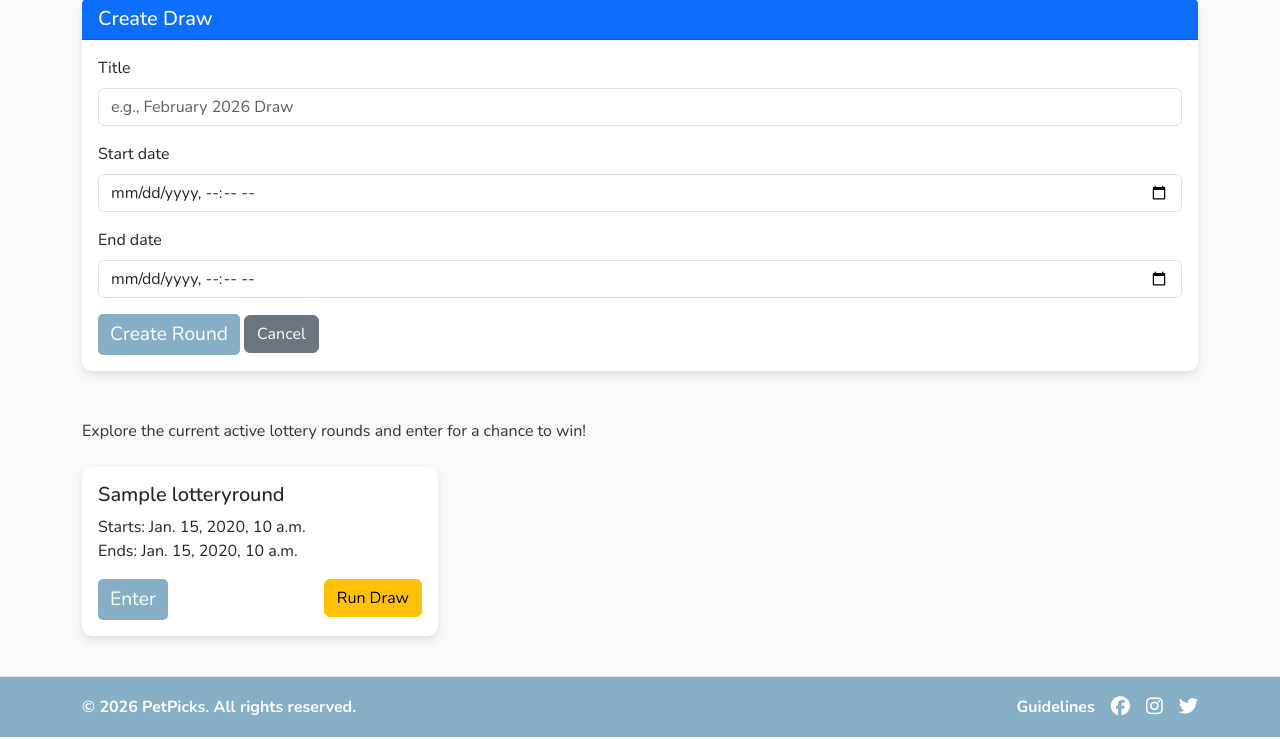
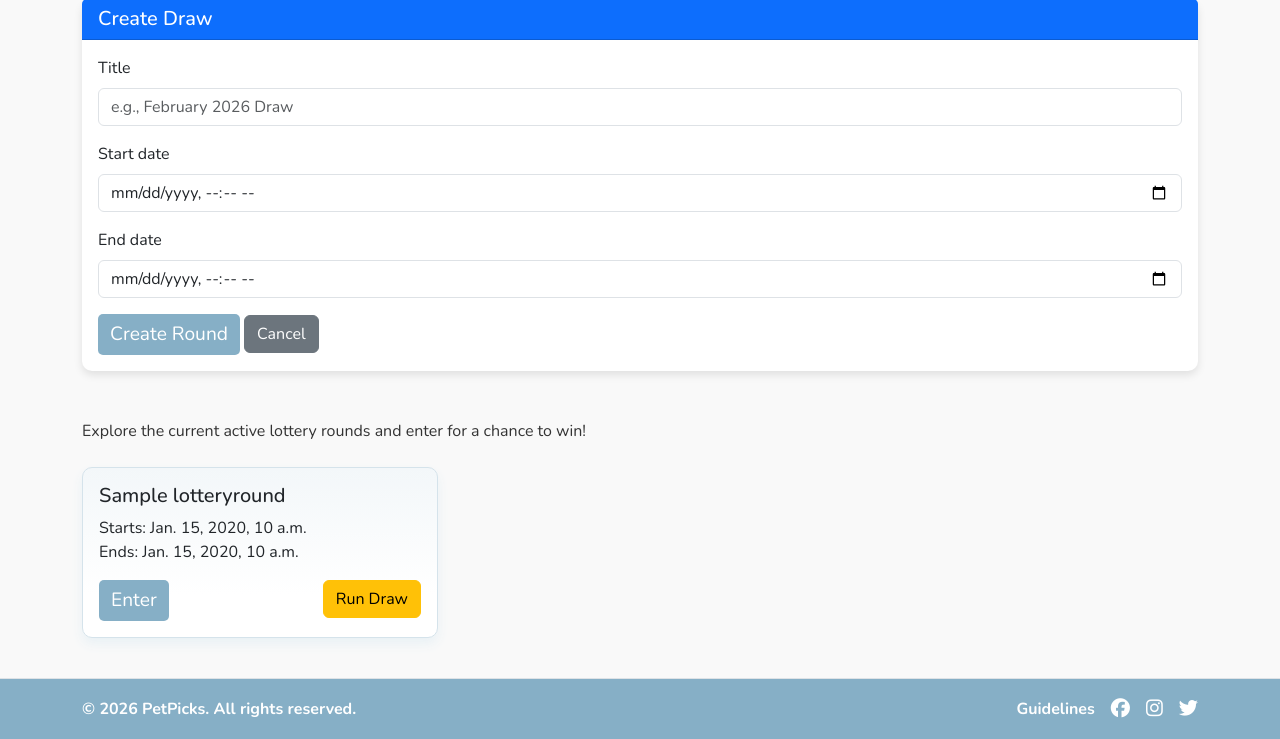
Before and after one commit to leilacsak/petpicks, a Django app: page /rounds/ in a window 1280 px wide. Shown: the part 157-896 px from the top of the page. Run offline with Django 5.2, Linux system fonts and the light colour scheme; a user stored in the database is signed in; tables that the repository leaves empty hold one stand-in row (values such as "Sample post"); some libraries are stand-ins or nearby versions.

Commit message:
Add styling for active lottery round cards with hover effects

```diff
--- a/lottery/templates/lottery/round_list.html
+++ b/lottery/templates/lottery/round_list.html
@@ -28,7 +28,7 @@
     <div class="row">
         {% for round in rounds %}
         <div class="col-md-4 mb-3">
-            <div class="card">
+            <div class="card active-round-card">
                 <div class="card-body">
                     <div>
                         <h5>{{ round.title }}</h5>
--- a/static/css/styles.css
+++ b/static/css/styles.css
@@ -245,6 +245,25 @@ main {
   box-shadow: 0 4px 8px rgba(0, 0, 0, 0.1);
 }
 
+/* Active rounds cards */
+.active-round-card {
+  border: 1px solid color-mix(in srgb, var(--primary-color) 35%, white);
+  background: linear-gradient(
+    180deg,
+    color-mix(in srgb, var(--primary-color) 10%, white) 0%,
+    #fff 75%
+  );
+  box-shadow: 0 6px 12px color-mix(in srgb, var(--primary-color) 18%, white);
+  transition:
+    transform 0.2s ease,
+    box-shadow 0.2s ease;
+}
+
+.active-round-card:hover {
+  transform: translateY(-4px);
+  box-shadow: 0 10px 16px color-mix(in srgb, var(--secondary-color) 30%, white);
+}
+
 /* Recent winner cards */
 .recent-winner-card {
   border: 1px solid color-mix(in srgb, var(--primary-color) 45%, white);
```
